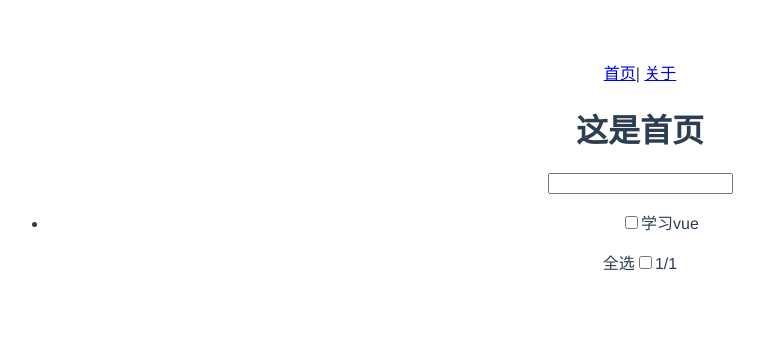
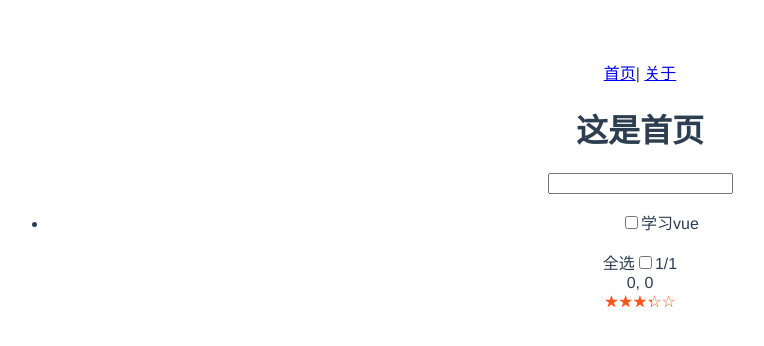
Before and after one commit to mulintu/vue3-demo, a Vue app: page / in a window 1280 px wide. Shown: the top 346 px of the page, without its empty margins (0-764 px from the left). Built offline with nearby package versions, Linux system fonts and the light colour scheme.

Commit message:
通过use实现获取鼠标位置

```diff
--- a/src/App.vue
+++ b/src/App.vue
@@ -12,6 +12,9 @@
 </template>
 
 <style>
+* {
+  box-sizing: border-box;
+}
 #app {
   font-family: Avenir, Helvetica, Arial, sans-serif;
   -webkit-font-smoothing: antialiased;
--- /dev/null
+++ b/src/components/Rate.vue
@@ -0,0 +1,59 @@
+<template>
+  <div :style="fontStyle">
+    <div class="rate" @mouseout="mouseOut">
+      <span @mouseover="mouseOver(num)" v-for="num in 5" :key="num">☆</span>
+      <span class="hollow" :style="fontwidth">
+        <span @mouseover="mouseOver(num)" v-for="num in 5" :key="num">★</span>
+      </span>
+    </div>
+  </div>
+</template>
+
+<script setup>
+import { computed, defineProps, ref } from "@vue/runtime-core";
+
+let props = defineProps({
+  value: Number,
+  theme: { type: String, default: "orange" },
+});
+//1 (4,9)
+let rate = computed(() =>
+  "★★★★★☆☆☆☆☆".slice(5 - props.value, 10 - props.value)
+);
+const themeObj = {
+  black: "#000",
+  white: "#fff",
+  red: "#f5222d",
+  orange: "#fa541c",
+  yellow: "#fadb14",
+  white: "#fff",
+  blue: "#40a9ff",
+};
+let fontStyle = computed(() => `color:${themeObj[props.theme]}`);
+
+//评分宽度
+let width = ref(props.value);
+function mouseOver(num) {
+  width.value = num;
+}
+function mouseOut() {
+  width.value = props.value;
+}
+const fontwidth = computed(() => `width:${width.value}em`);
+</script>
+
+<style  scoped>
+.rate {
+  position: relative;
+  display: inline-block;
+}
+
+.rate > span.hollow {
+  position: absolute;
+
+  top: 0;
+  left: 0;
+  width: 0;
+  overflow: hidden;
+}
+</style>
--- a/src/components/todolist/TodoList.vue
+++ b/src/components/TodoList.vue
@@ -13,12 +13,19 @@
       全选<input type="checkbox" v-model="allDone" />
       <span>{{ active }}/{{ all }}</span>
     </div>
+    <!-- 鼠标位置 -->
+    <div>{{x}}, {{y}}</div>
   </div>
 </template>
 
 <script setup>
 import { computed, ref } from "vue";
+import {useMouse} from '../utils/mouse'
 
+let {x,y}=useMouse()
+
+
+//只需要获取所需的变量就行了，具体逻辑useTodos去实现
 let { title, todos, addTodo, clear, active, all, allDone } = useTodos();
 
 //一个组件有多段功能代码的话，可以把功能独立的模块封装成一个独立的函数
--- a/src/pages/home.vue
+++ b/src/pages/home.vue
@@ -1,8 +1,13 @@
 <template>
   <h1>这是首页</h1>
-  <TodoList/>
+  <TodoList />
+  <Rate :value="score"></Rate>
 </template>
 
 <script setup>
-  import TodoList from '../components/todolist/TodoList.vue'
+import { ref } from "@vue/runtime-core";
+import TodoList from "../components/TodoList.vue";
+import Rate from "../components/Rate.vue";
+
+let score = ref(3);
 </script>
--- /dev/null
+++ b/src/utils/mouse.js
@@ -0,0 +1,21 @@
+import { ref, onMounted, onUnmounted } from 'vue';
+
+export function useMouse() {
+	const x = ref(0);
+	const y = ref(0);
+
+	function update(e) {
+		console.log(e);
+		x.value = e.pageX;
+		y.value = e.pageY;
+	}
+
+	onMounted(() => {
+		window.addEventListener('mouseover', update);
+	});
+
+	onUnmounted(() => {
+		window.removeEventListener('mouseover', update);
+	});
+	return { x, y };
+}
```
